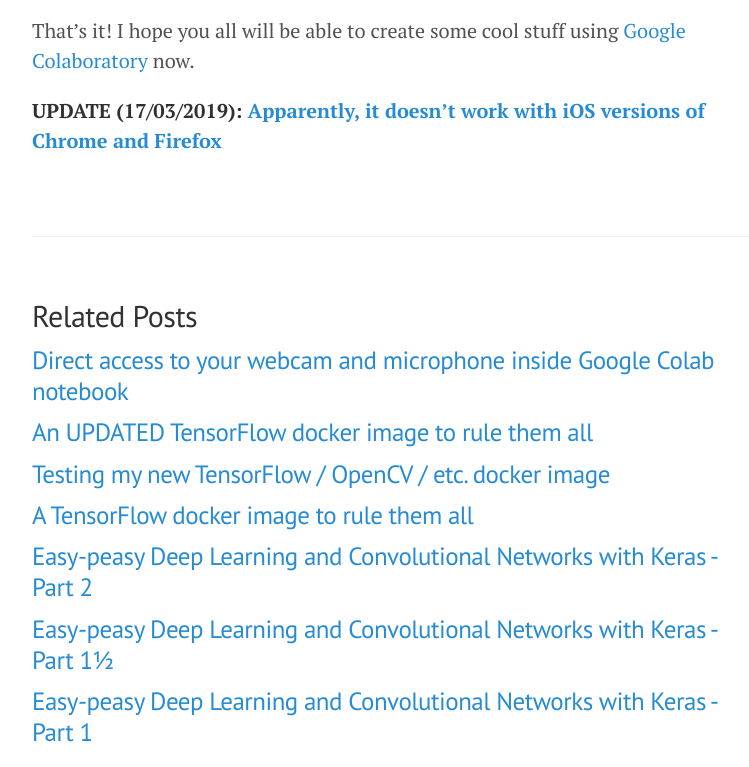
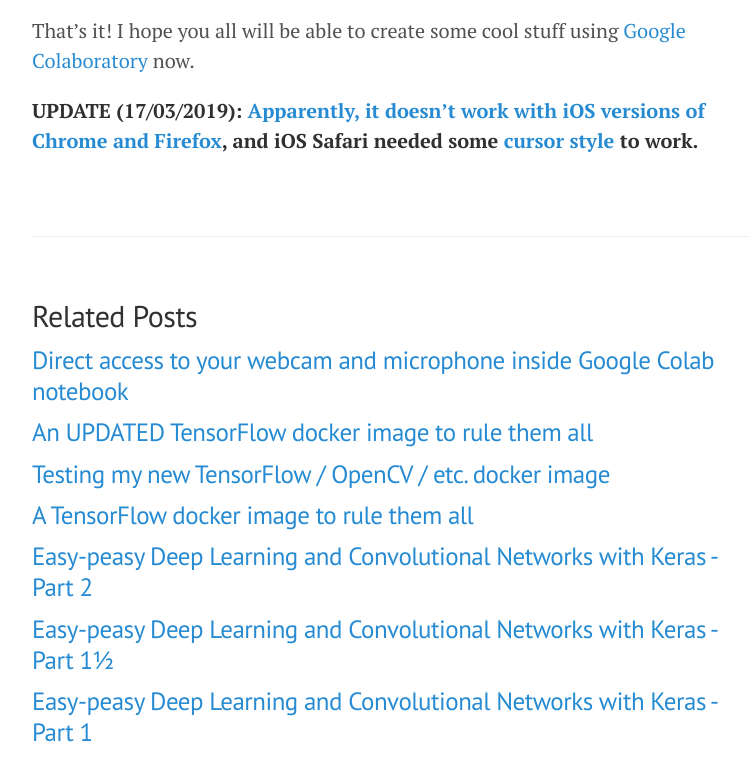
Before and after one commit to ricardodeazambuja/ricardodeazambuja.github.io, a Jekyll site: the page built from _posts/2019-03-09-audio_and_video_google_colab.md, in a window 1280 px wide and 900 px high, scrolled down 953 px, cut to the strip 133-900 px from the top of the window. Shown: the whole strip, without its empty margins (248-997 px from the left). Built offline with Jekyll 4.4.1, drawn with Linux system fonts in a browser that asks for light colours; comment, search, counter and statistics services are not loaded.

Commit message:
added info about the iOS Safari onclick problem

```diff
--- a/_posts/2019-03-09-audio_and_video_google_colab.md
+++ b/_posts/2019-03-09-audio_and_video_google_colab.md
@@ -21,4 +21,4 @@
 That's it! I hope you all will be able to create some cool stuff using [Google Colaboratory](https://colab.research.google.com/) now.
 
 
-**UPDATE (17/03/2019): [Apparently, it doesn't work with iOS versions of Chrome and Firefox](https://stackoverflow.com/questions/51501642/chrome-and-firefox-are-not-able-to-access-iphone-camera)**
+**UPDATE (17/03/2019): [Apparently, it doesn't work with iOS versions of Chrome and Firefox](https://stackoverflow.com/questions/51501642/chrome-and-firefox-are-not-able-to-access-iphone-camera), and iOS Safari needed some [cursor style](https://stackoverflow.com/a/16006333) to work.**
```
